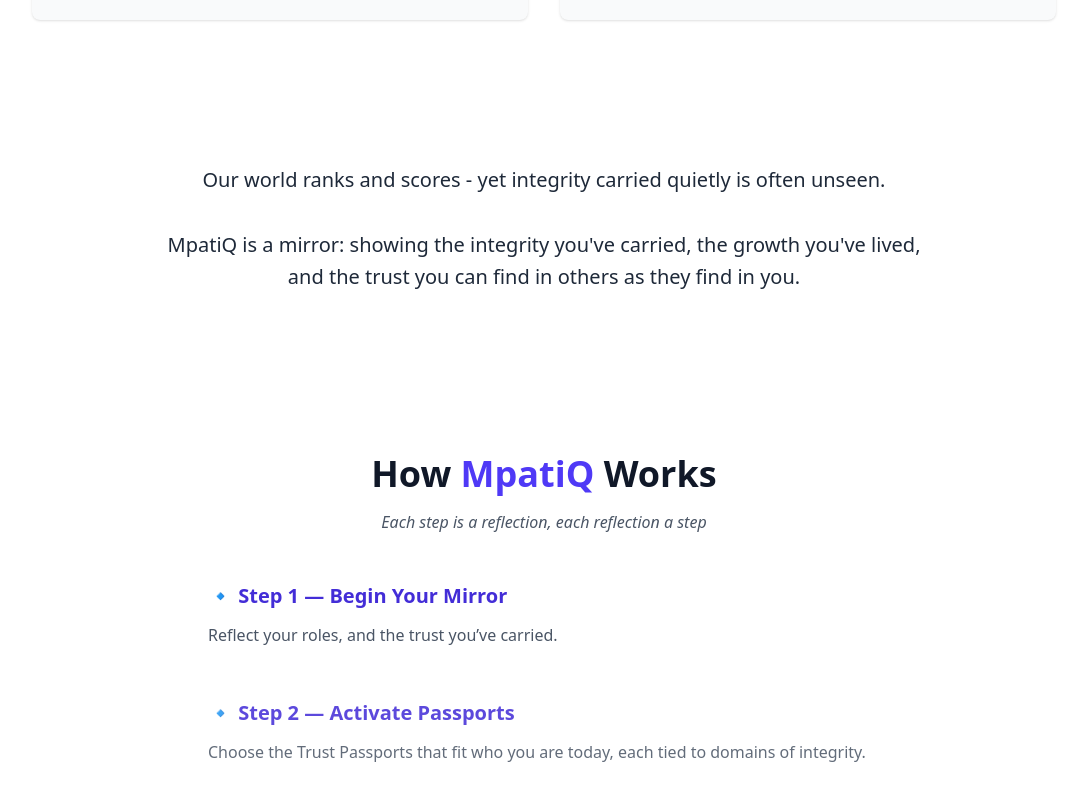
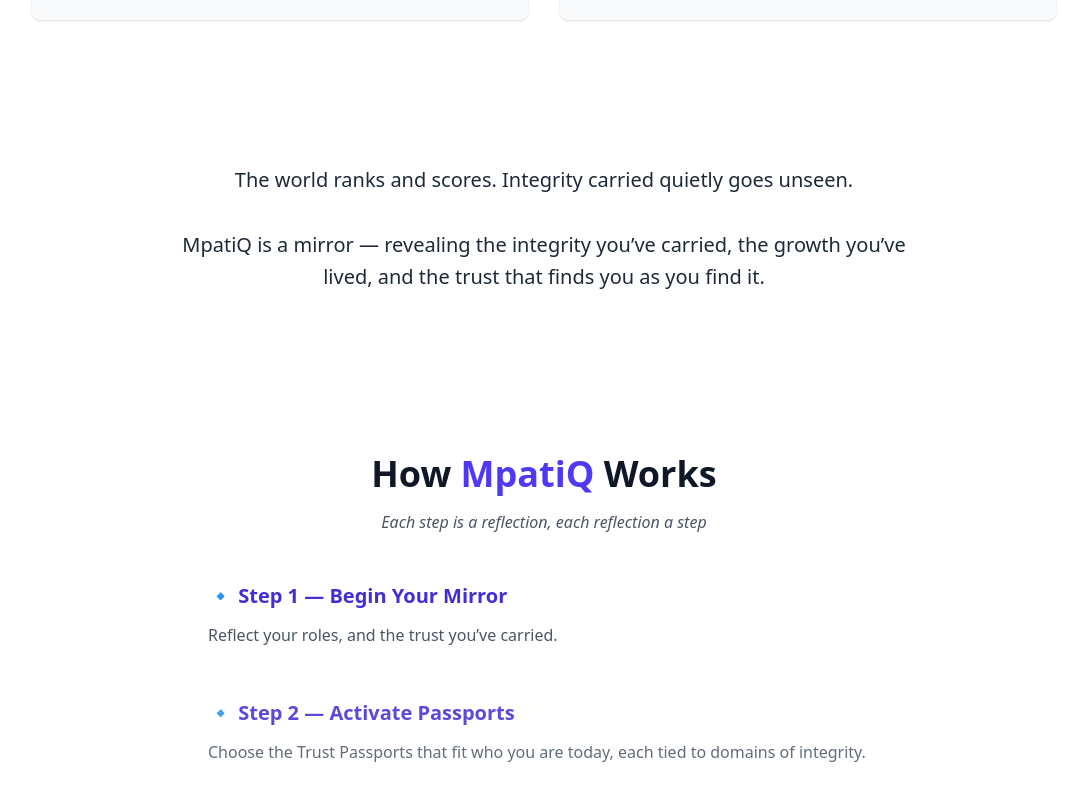
Before and after one commit to UruBuilds/MpatiQ, a React (Vite) app: page / in a window 1280 px wide. Shown: the part 2944-3744 px from the top of the page, without its empty margins (96-1183 px from the left). Built offline with nearby package versions, Linux system fonts and the light colour scheme.

Commit message:
chore(copy): clean couplet text and adjust animation timings

```diff
--- a/src/components/AboutSection.jsx
+++ b/src/components/AboutSection.jsx
@@ -31,8 +31,7 @@
           transition={{ duration: 1.6, ease: 'easeOut', delay: 0.4 }}
           className="text-lg md:text-xl text-gray-800 leading-relaxed"
         >
-          Our world ranks and scores - yet integrity carried quietly is often
-          unseen.
+          The world ranks and scores. Integrity carried quietly goes unseen.
         </motion.p>
 
         {/* Our second core "About" words */}
@@ -46,9 +45,8 @@
           transition={{ duration: 1.6, delay: 0.4 }}
           className="text-lg md:text-xl text-gray-800 leading-relaxed"
         >
-          MpatiQ is a mirror: showing the integrity you've carried, the growth
-          you've lived, and the trust you can find in others as they find in
-          you.
+          MpatiQ is a mirror — revealing the integrity you’ve carried, the
+          growth you’ve lived, and the trust that finds you as you find it.
         </motion.p>
       </motion.div>
     </section>
--- a/src/components/HowItWorks.jsx
+++ b/src/components/HowItWorks.jsx
@@ -86,18 +86,18 @@
         <motion.div
           initial={{ opacity: 0, y: 20 }}
           whileInView={{ opacity: 1, y: 0 }}
-          transition={{ duration: 3, delay: 18.4 }}
+          transition={{ duration: 3, delay: 17.2 }}
           viewport={{ once: true }}
           className="mt-16 space-y-6 text-center"
         >
           <div className="rounded-lg border border-indigo-200 bg-indigo-50 p-8 shadow-sm">
             <p className="text-lg md:text-xl text-gray-800 leading relaxed">
-              Your Trust Mirror can open doors - to work, to kinship, to the
-              circles that honor who you are.
+              Your Trust Mirror opens doors — to work, to kinship, to circles
+              that honor who you are.
             </p>
             <p className="text-lg md:text-xl text-gray-800 leading relaxed">
-              What grows from your trust is yours - invitations, opportunities,
-              or simply clarity.
+              What grows from your trust is yours: opportunity, connection,
+              clarity.
             </p>
           </div>
         </motion.div>
```
